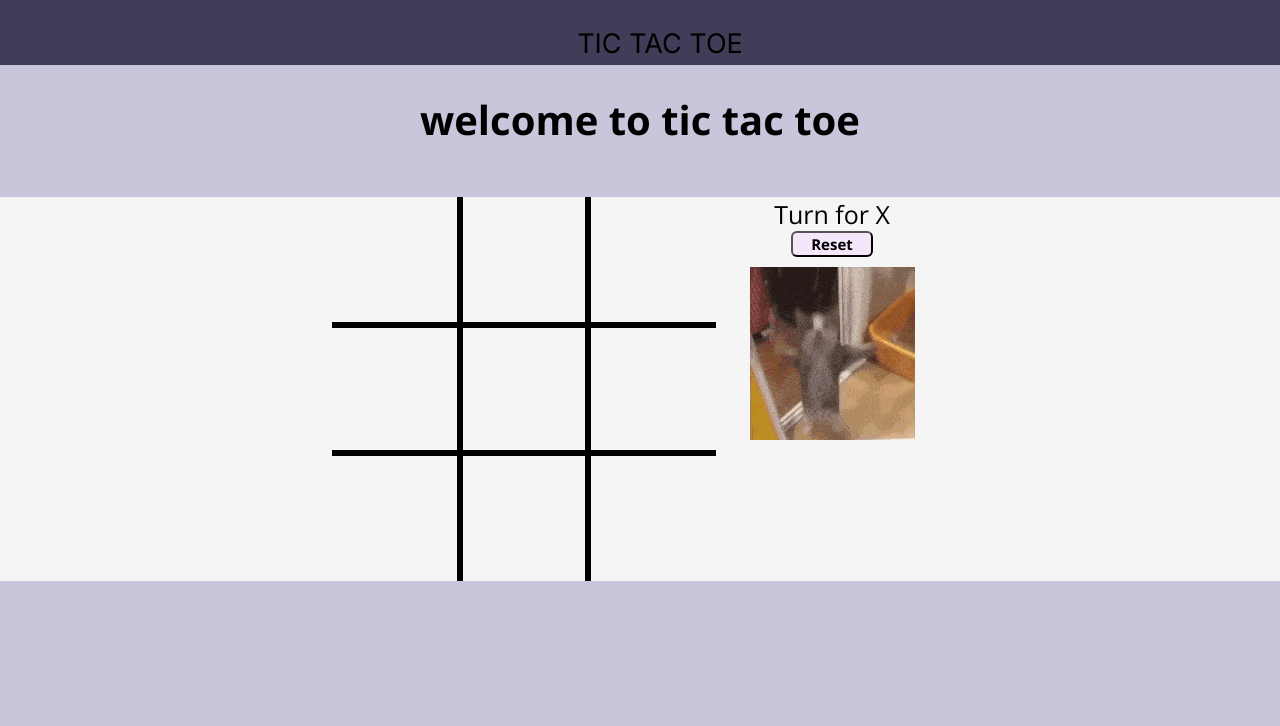
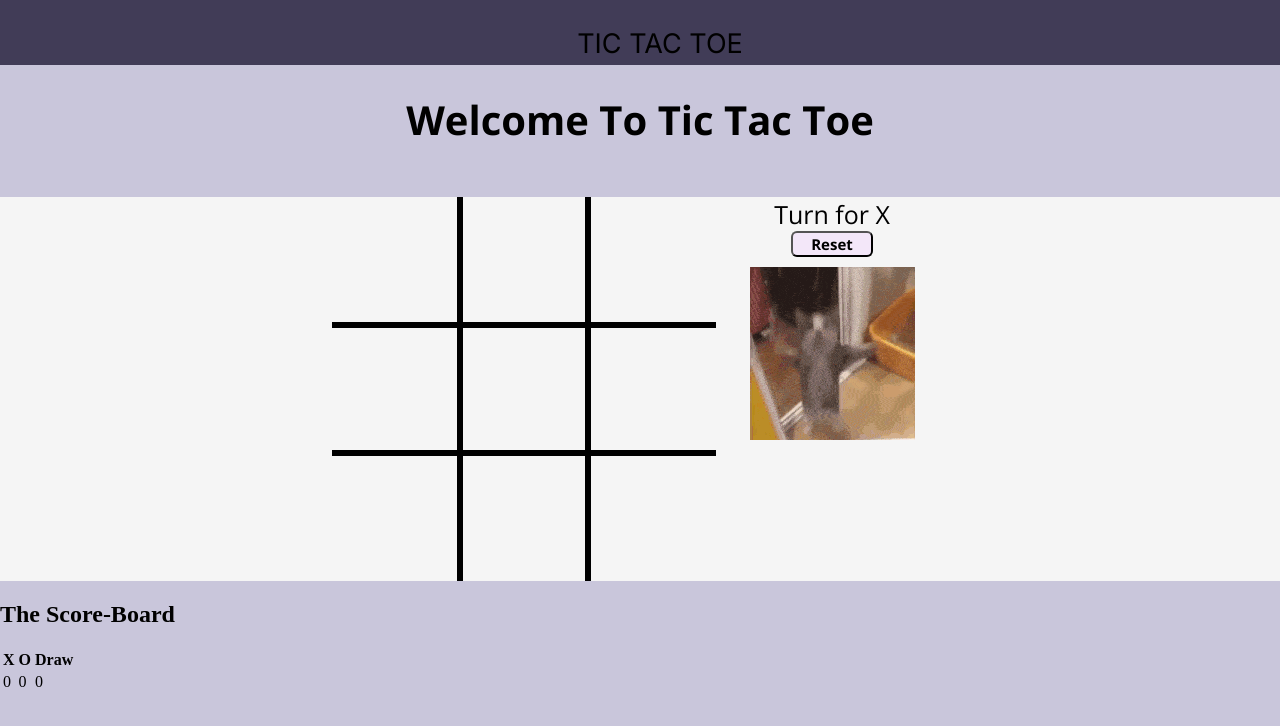
Before and after one commit to omar-afnan/Tic-Tac-Toe, a plain HTML site: page Tic-Tac-Toe.html in a window 1280 px wide. Drawn offline with nearby package versions, Linux system fonts and the light colour scheme.

Commit message:
Update Tic-Tac-Toe.html

```diff
--- a/Tic-Tac-Toe.html
+++ b/Tic-Tac-Toe.html
@@ -27,7 +27,7 @@
 
     <h1 class="heading"
         style="padding : 0 34px; font-family: 'Open Sans' , Arial, Helvetica, sans-serif ;  text-align: center ; font-size: 40px;">
-        welcome to tic tac toe </h1>
+        Welcome To Tic Tac Toe </h1>
 
     <div class="g-container"> <!-- game container -->
         <div class="container">
@@ -55,16 +55,43 @@
         </div>
 
         <!-- make another div element and add images inside it -->
+        <div class="overlay" id="overlay">
+            <div class="reset-container">
+                <img src="Images/win.jpg" alt="Result Image" class="you-win" style="width:50%;" id="result-image">
+                <button class="close-btn" onclick="closedOverlay()">X</button>
+            </div>
+            <!-- we will add a close X  function where the person win the game it will show the image and from their user will press x to close the image -->
+
+            <div class="reset-container">
+                <img src="Images/you lose.jpg" alt="Result Image"  class="you-lose" id="result-image">
+                <button class="close-btn"  onclick="closedOverlay()">X</button>
+            </div>
 
 
+            <div class="reset-container">
+                <img src="Images/game-over.png" alt="Result Image"class="game-over" id="result-image">
+                <button class="close-btn"  onclick="closedOverlay()">X</button>
+            </div>
 
-        <div class="overlay" id="overlay">
-            <img src="Images/win.jpg" alt="Result Image" class="you-win" style="width:50%;" id="result-image">
-            <img src="Images/you lose.jpg" alt="Result Image"  class="you-lose" id="result-image">
-            <img src="Images/game-over.png" alt="Result Image"class="game-over" id="result-image">
         </div>
 
     </div>
+
+    <div class="table">
+        <h2>The Score-Board</h2>
+        <table class="tb">
+          <tr> <!-- Header row -->
+            <th>X</th>
+            <th>O</th>
+            <th>Draw</th>
+          </tr>
+          <tr> <!-- Data row -->
+            <td id="score-x">0</td>
+            <td id="score-o">0</td>
+            <td id="score-draw">0</td>
+          </tr>
+        </table>
+      </div>
 
     <script src="index.js"></script>
 </body>
```
